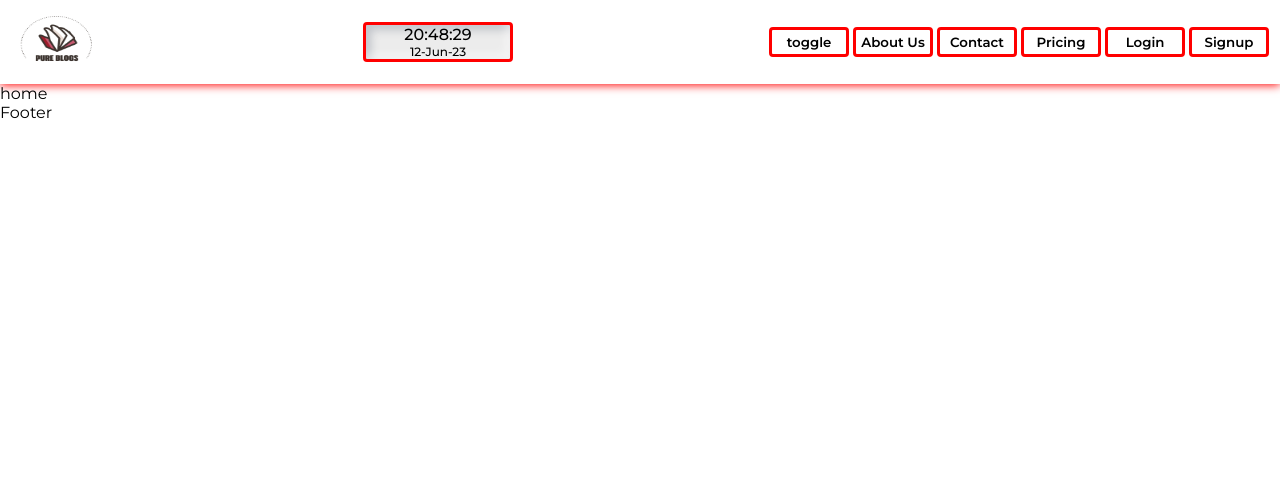
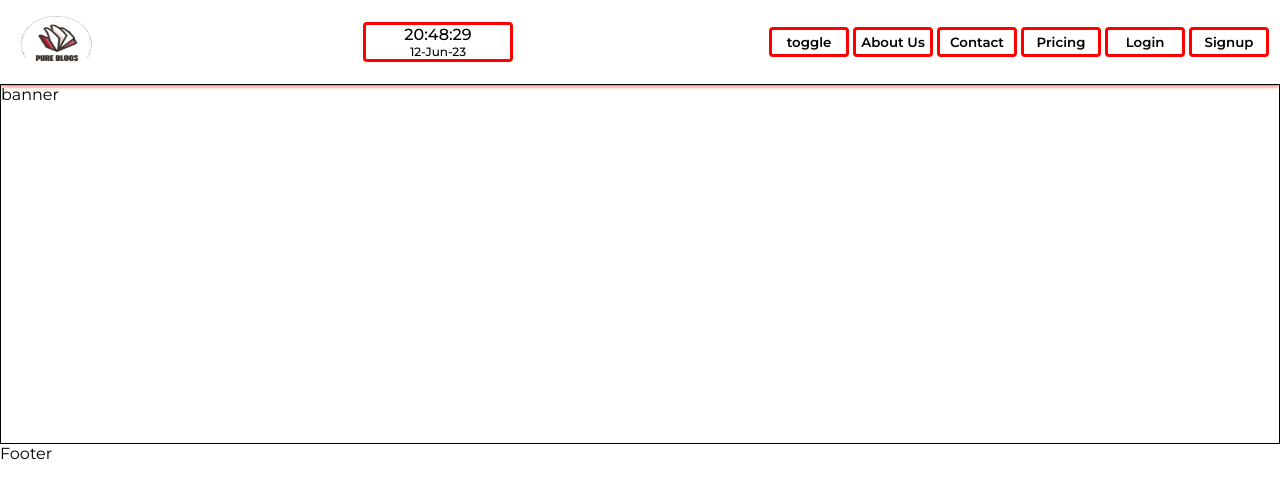
Before and after one commit to ZaidSultan10/pure-blogs, a React (Create React App) app: page / in a window 1280 px wide. Shown: the top 498 px of the page. Built offline with nearby package versions, Linux system fonts and the light colour scheme.

Commit message:
added banner section skeleton

```diff
--- /dev/null
+++ b/src/components/banner/Banner.jsx
@@ -0,0 +1,12 @@
+import React from 'react'
+import '../../styles/bannerStyles/_bannerStyles.scss'
+
+const Banner = () => {
+  return (
+    <section className='banner__container'>
+        <div>banner</div>
+    </section>
+  )
+}
+
+export default Banner
--- a/src/components/header/Header.jsx
+++ b/src/components/header/Header.jsx
@@ -20,7 +20,7 @@ const Header = () => {
     setInterval(updateTime, 1000)
 
   return (
-    <div className='header__container'>
+    <section className='header__container'>
         <div className='header__container__left'>
             <img onClick={() => navigate('/')} src={Logo} alt='Logo' />
         </div>
@@ -36,7 +36,7 @@ const Header = () => {
                 ))
             }
         </div>
-    </div>
+    </section>
   )
 }
 
--- a/src/pages/home/Home.jsx
+++ b/src/pages/home/Home.jsx
@@ -1,10 +1,11 @@
 import React from 'react'
+import Banner from '../../components/banner/Banner'
 
 const Home = () => {
   return (
-    <div className='home__container'>
-        home
-    </div>
+    <main className='home__container'>
+        <Banner />
+    </main>
   )
 }
 
--- /dev/null
+++ b/src/styles/bannerStyles/_bannerStyles.scss
@@ -0,0 +1,5 @@
+.banner__container{
+    width: 100%;
+    height: 360px;
+    border: 1px solid;
+}
--- a/src/styles/headerStyles/_headerStyles.scss
+++ b/src/styles/headerStyles/_headerStyles.scss
@@ -5,7 +5,7 @@
     margin: 0 auto;
     padding: 0 7px;
     width: 100%;
-    box-shadow: 0px 1px 9px  red;
+    box-shadow: 0px 1px 5px  red;
     &__left{
          img{
              width: 100px;
@@ -14,12 +14,11 @@
          }
     }
     &__center{
+        background-color: white;
+        color: black;
+        border-radius: 4px;
         border: 3px solid red;
-        border-radius: 4px;
-        background: #ececec;
-        box-shadow: inset -5px -5px 9px rgba(255,255,255,0.45), inset 5px 5px 9px rgba(94,104,121,0.3);
         margin: 2px 0;
-        // padding: 2px 8px;
         width: 150px;
         height: 40px;
         display: flex;
@@ -52,6 +51,13 @@
             font-weight: 600;
             margin-right: 4px;
             cursor: pointer;
+
+            &:hover{
+                transition: 0.3s all ease-in-out;
+                background-color: red;
+                border: none;
+                color: white;
+            }
         }
     }
 }
--- a/src/styles/headerStyles/_tabStyles.scss
+++ b/src/styles/headerStyles/_tabStyles.scss
@@ -9,5 +9,12 @@
         height: 30px;
         font-weight: 600;
         cursor: pointer;
+
+        &:hover{
+            transition: 0.3s all ease-in-out;
+            background-color: red;
+            border: none;
+            color: white;
+        }
     }
 }
```
